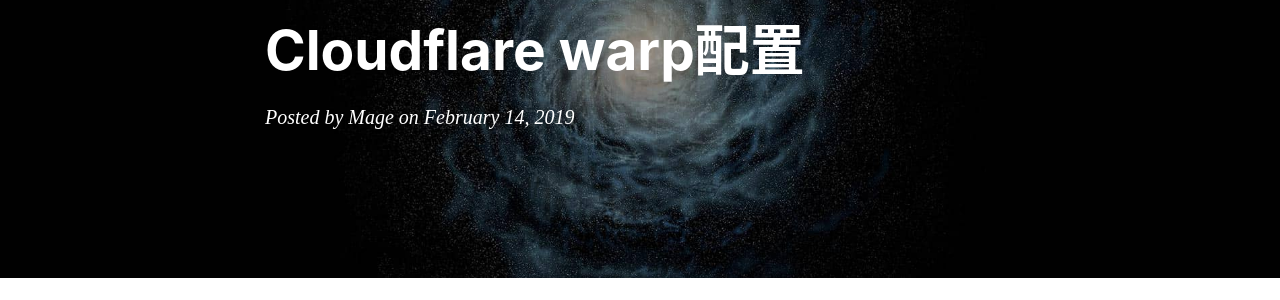
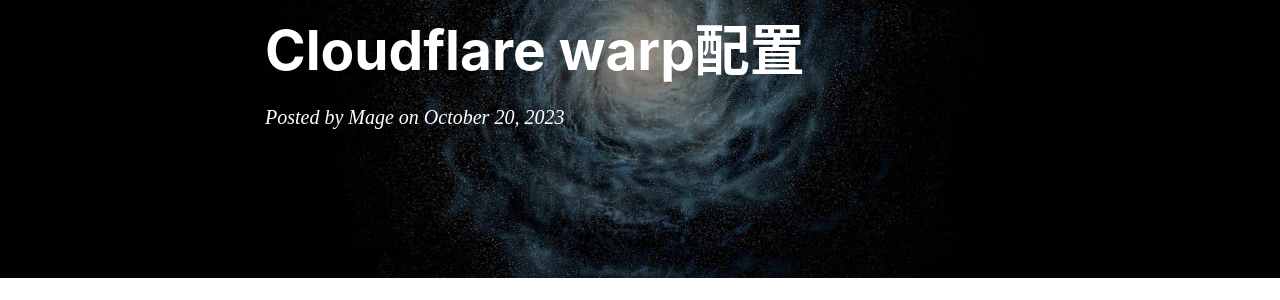
Before and after one commit to kingask/kingask.github.io, a Jekyll site: the page built from _posts/2023-10-20-cloudflare-warp.markdown, in a window 1280 px wide. Shown: the part 179-479 px from the top of the page. Built offline with Jekyll 4.4.1, drawn with Linux system fonts in a browser that asks for light colours; nearby versions of some CDN libraries; comment, search, counter and statistics services are not loaded.

Commit message:
modified:   _posts/2023-10-20-cloudflare-warp.markdown

```diff
--- a/_posts/2023-10-20-cloudflare-warp.markdown
+++ b/_posts/2023-10-20-cloudflare-warp.markdown
@@ -2,7 +2,7 @@
 layout:     post
 title:      "Cloudflare warp配置"
 subtitle: ""
-date:       2019-02-14 00:54:00
+date:       2023-10-20 00:54:00
 author:     "Mage"
 header-img: "img/post-bg-universe.jpg"
 tags:
```
